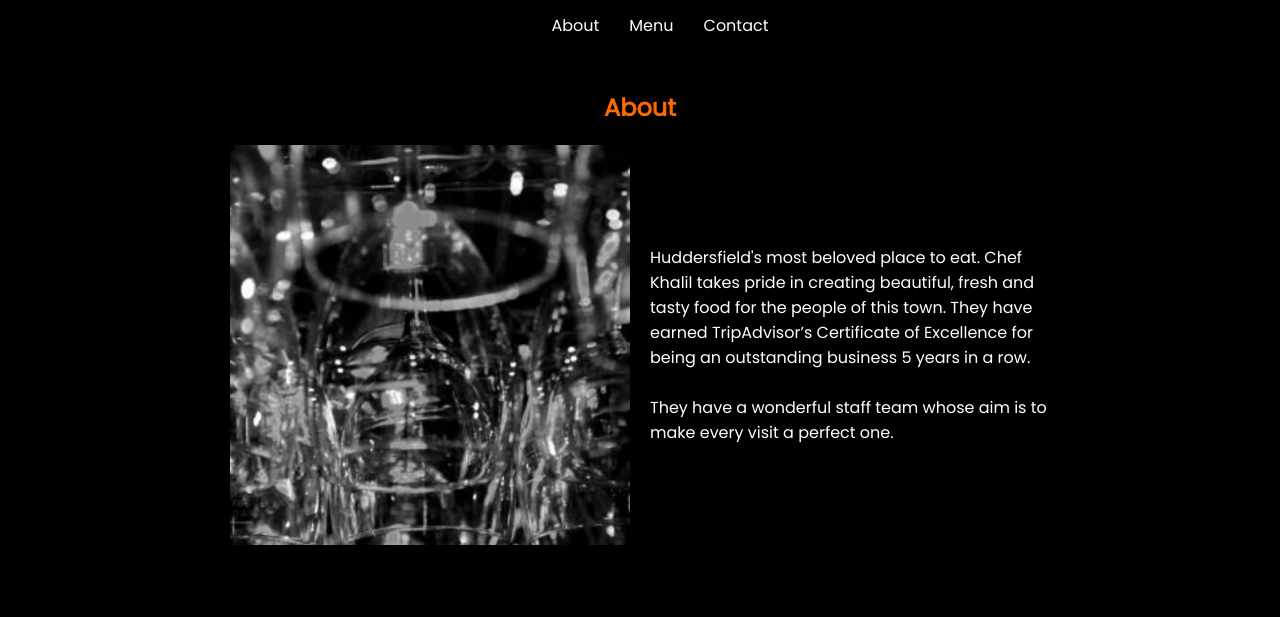
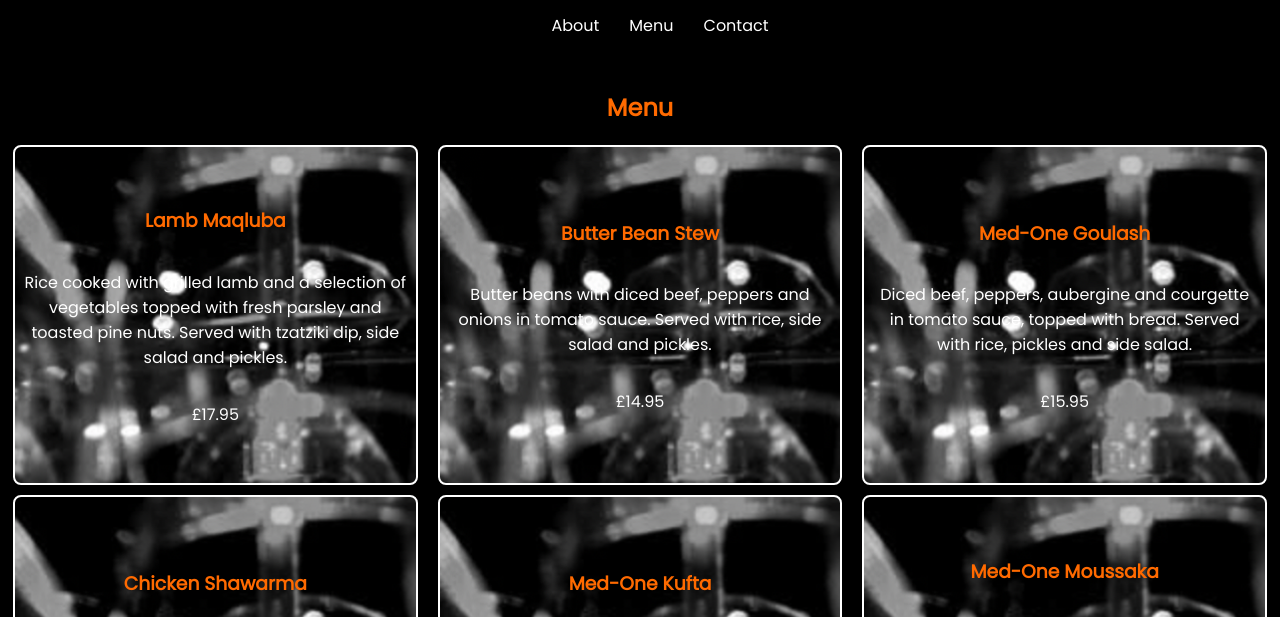
Before and after one commit to SamuelGillies/restaurant-webpage, a website built with webpack: page dist/index.html in a window 1280 px wide. Shown: the part 141-758 px from the top of the page. Built offline with nearby package versions, Linux system fonts and the light colour scheme.

Commit message:
menu file created, loads correctly

```diff
--- a/src/index.js
+++ b/src/index.js
@@ -1,8 +1,9 @@
 import header from './header.js';
-import about from './about.js';
+// import about from './about.js';
+import menu from './menu.js';
 
 console.log('JS is loading correctly');
 
-
 document.body.appendChild(header());
-document.body.appendChild(about());
+// document.body.appendChild(about());
+document.body.appendChild(menu());
--- /dev/null
+++ b/src/menu.js
@@ -0,0 +1,107 @@
+export default function menu() {
+
+    const element = document.getElementById('content');
+
+    const menu = document.createElement('section');
+    element.appendChild(menu);
+    menu.setAttribute('id','menu');
+
+    const menuBlock = document.createElement('div');
+    menu.appendChild(menuBlock);
+    menuBlock.setAttribute('id','menu--block');
+
+    const menuTitle = document.createElement('h1');
+    menuBlock.appendChild(menuTitle);
+    menuTitle.innerHTML = 'Menu';
+
+    const menuContainer = document.createElement('div');
+    menuBlock.appendChild(menuContainer);
+    menuContainer.setAttribute('id','menu--container');
+
+    const menuItem1 = document.createElement('div');
+    const menuItem1Title = document.createElement('h3');
+    const menuItem1Desc = document.createElement('p');
+    const menuItem1Price = document.createElement('p');
+    menuContainer.appendChild(menuItem1);
+    menuItem1.appendChild(menuItem1Title);
+    menuItem1.appendChild(menuItem1Desc);
+    menuItem1.appendChild(menuItem1Price);
+    menuItem1.setAttribute('id','menu--item1');
+    menuItem1.setAttribute('class','menu--item');
+    menuItem1Title.innerHTML = 'Lamb Maqluba';
+    menuItem1Desc.innerHTML = 'Rice cooked with grilled lamb and a selection of vegetables topped with fresh parsley and toasted pine nuts. Served with tzatziki dip, side salad and pickles.';
+    menuItem1Price.innerHTML = '£17.95';
+
+    const menuItem2 = document.createElement('div');
+    const menuItem2Title = document.createElement('h3');
+    const menuItem2Desc = document.createElement('p');
+    const menuItem2Price = document.createElement('p');
+    menuContainer.appendChild(menuItem2);
+    menuItem2.appendChild(menuItem2Title);
+    menuItem2.appendChild(menuItem2Desc);
+    menuItem2.appendChild(menuItem2Price);
+    menuItem2.setAttribute('id','menu--item2');
+    menuItem2.setAttribute('class','menu--item');
+    menuItem2Title.innerHTML = 'Butter Bean Stew';
+    menuItem2Desc.innerHTML = 'Butter beans with diced beef, peppers and onions in tomato sauce. Served with rice, side salad and pickles.';
+    menuItem2Price.innerHTML = '£14.95';
+
+    const menuItem3 = document.createElement('div');
+    const menuItem3Title = document.createElement('h3');
+    const menuItem3Desc = document.createElement('p');
+    const menuItem3Price = document.createElement('p');
+    menuContainer.appendChild(menuItem3);
+    menuItem3.appendChild(menuItem3Title);
+    menuItem3.appendChild(menuItem3Desc);
+    menuItem3.appendChild(menuItem3Price);
+    menuItem3.setAttribute('id','menu--item3');
+    menuItem3.setAttribute('class','menu--item');
+    menuItem3Title.innerHTML = 'Med-One Goulash';
+    menuItem3Desc.innerHTML = 'Diced beef, peppers, aubergine and courgette in tomato sauce, topped with bread. Served with rice, pickles and side salad.';
+    menuItem3Price.innerHTML = '£15.95';
+
+    const menuItem4 = document.createElement('div');
+    const menuItem4Title = document.createElement('h3');
+    const menuItem4Desc = document.createElement('p');
+    const menuItem4Price = document.createElement('p');
+    menuContainer.appendChild(menuItem4);
+    menuItem4.appendChild(menuItem4Title);
+    menuItem4.appendChild(menuItem4Desc);
+    menuItem4.appendChild(menuItem4Price);
+    menuItem4.setAttribute('id','menu--item4');
+    menuItem4.setAttribute('class','menu--item');
+    menuItem4Title.innerHTML = 'Chicken Shawarma';
+    menuItem4Desc.innerHTML = 'Grilled chicken slices with pepper, onion and parsley. Served with rice, garlic sauce, side salad and pickles.';
+    menuItem4Price.innerHTML = '£14.95';
+
+    const menuItem5 = document.createElement('div');
+    const menuItem5Title = document.createElement('h3');
+    const menuItem5Desc = document.createElement('p');
+    const menuItem5Price = document.createElement('p');
+    menuContainer.appendChild(menuItem5);
+    menuItem5.appendChild(menuItem5Title);
+    menuItem5.appendChild(menuItem5Desc);
+    menuItem5.appendChild(menuItem5Price);
+    menuItem5.setAttribute('id','menu--item5');
+    menuItem5.setAttribute('class','menu--item');
+    menuItem5Title.innerHTML = 'Med-One Kufta';
+    menuItem5Desc.innerHTML = 'Minced lamb patties with onion, pepper, tomato and parsley, topped with vegetable tomato sauce. Served with rice, pickles and side salad.';
+    menuItem5Price.innerHTML = '£15.95';
+
+    const menuItem6 = document.createElement('div');
+    const menuItem6Title = document.createElement('h3');
+    const menuItem6Desc = document.createElement('p');
+    const menuItem6Price = document.createElement('p');
+    menuContainer.appendChild(menuItem6);
+    menuItem6.appendChild(menuItem6Title);
+    menuItem6.appendChild(menuItem6Desc);
+    menuItem6.appendChild(menuItem6Price);
+    menuItem6.setAttribute('id','menu--item6');
+    menuItem6.setAttribute('class','menu--item');
+    menuItem6Title.innerHTML = 'Med-One Moussaka';
+    menuItem6Desc.innerHTML = 'Baked aubergine stuffed with minced lamb, onion, pepper, parsley and tomato. Topped with cheese and garlic sauce. Served with rice, pickles, side salad and tzaziki dip.';
+    menuItem6Price.innerHTML = '£14.95';
+
+    return element;
+
+};
--- a/src/style.css
+++ b/src/style.css
@@ -28,6 +28,8 @@ li {
     text-align: center;
 }
 
+/*HEADER*/
+
 #header--main {
     font-size: 4rem;
     margin: 0;
@@ -45,6 +47,8 @@ li {
     gap: 30px;
     padding-bottom: 2rem;
 }
+
+/*ABOUT*/
 
 #about--main {
     font-size: 1.5rem;
@@ -67,3 +71,28 @@ li {
     font-size: medium;
     width: 50vh;
 }
+
+/*MENU*/
+
+#menu--container {
+    display: grid;
+    grid-template-columns: repeat(3, 1fr);
+    align-items: center;
+    justify-items: center;
+    gap: 10px;
+}
+
+.menu--item {
+    background-image: url('../src/med-one1.png');
+    border: 2px solid var(--white);
+    border-radius: 8px;
+    width: 30vw;
+    height: 40vh;
+    display: flex;
+    flex-direction: column;
+    align-items: center;
+    justify-content: center;
+    padding: 2%;
+    text-align: center;
+    overflow: auto;
+}
```
Also changed, not shown: dist/main.js.
